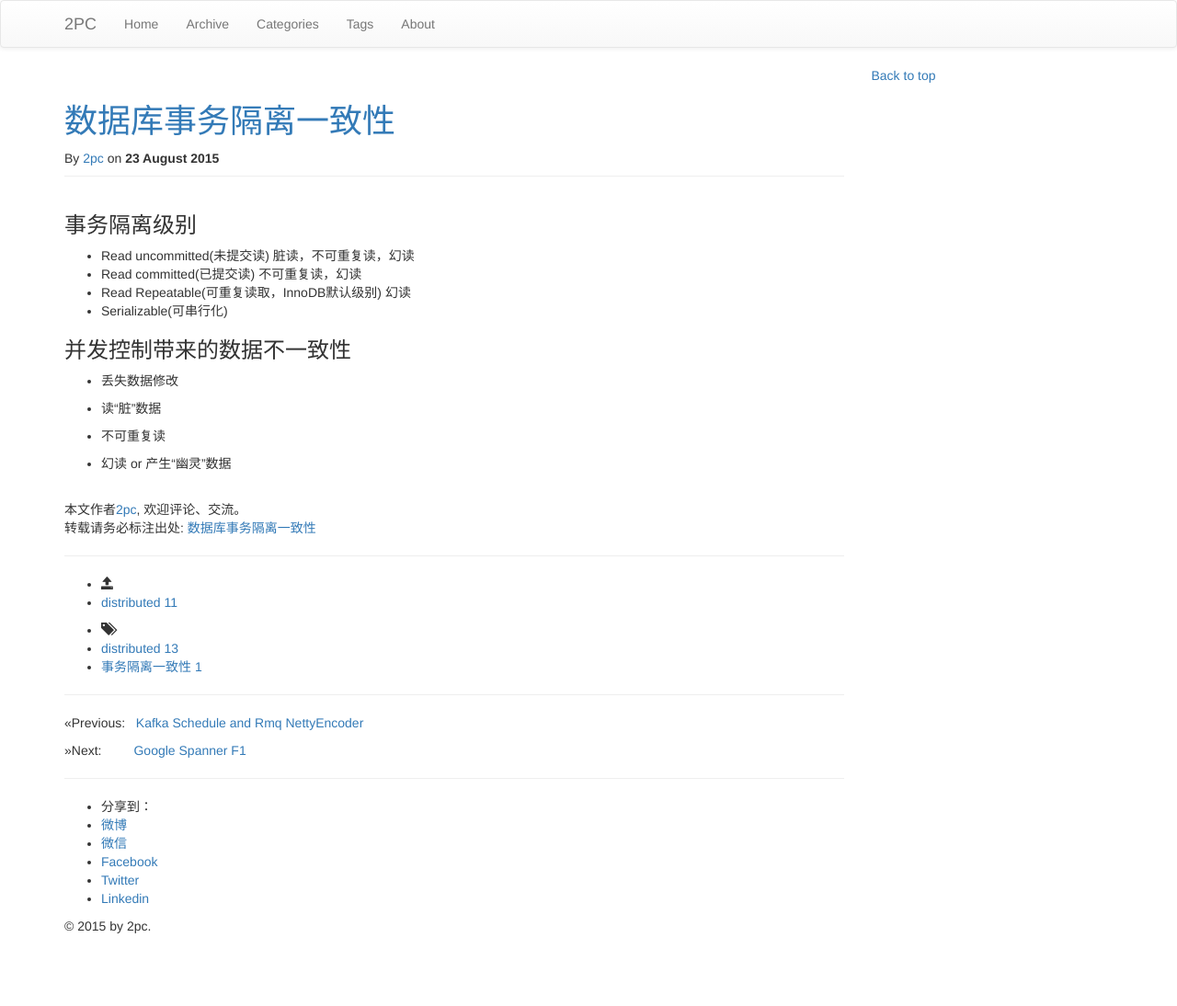
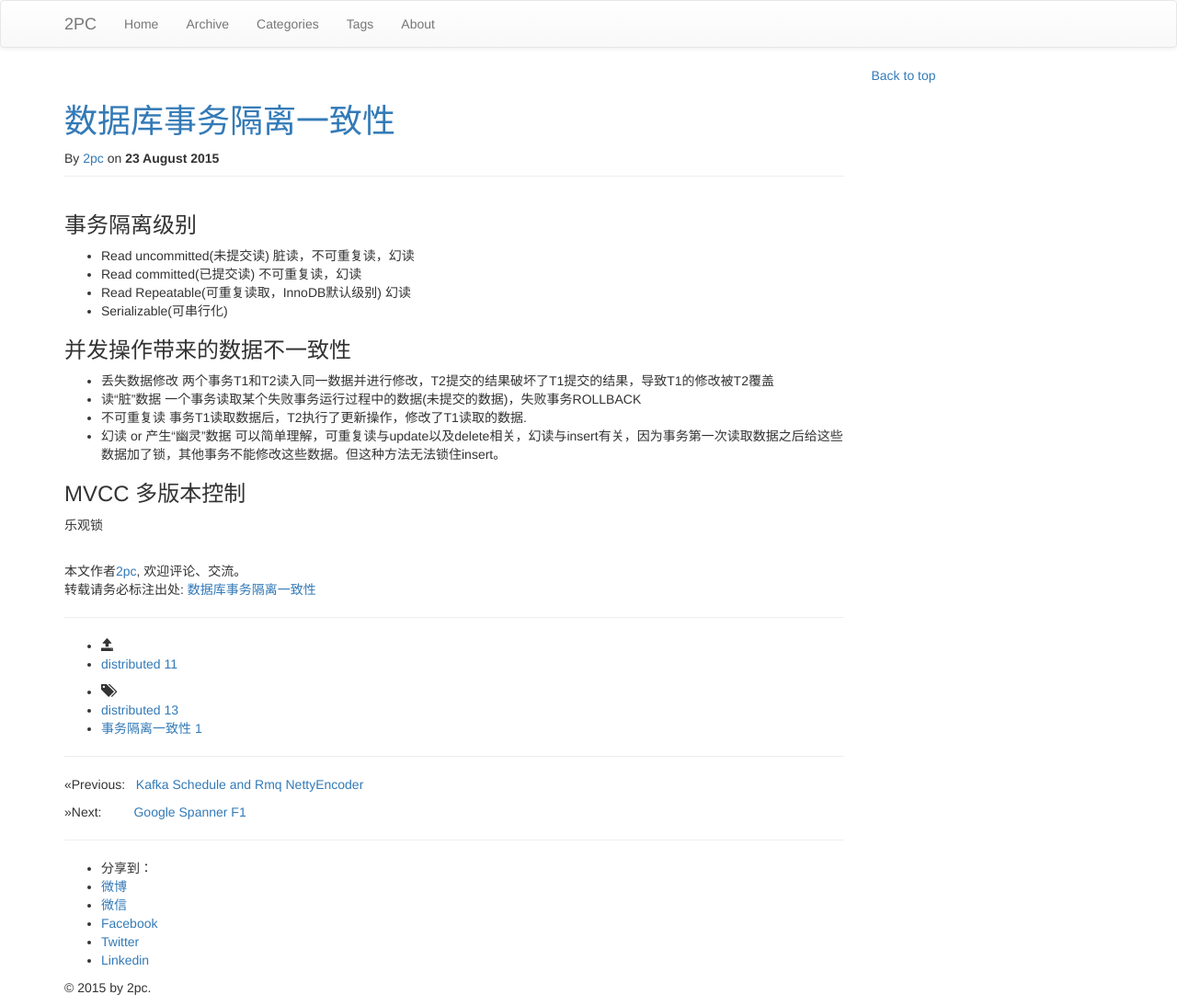
Before and after one commit to luyee/2pc.github.io, a Jekyll site: the page built from _posts/distributed/2015-08-23-db-tr.md, in a window 1280 px wide. Shown: the whole page at 92% size. Built offline with Jekyll 4.4.1, drawn with Linux system fonts in a browser that asks for light colours; nearby versions of some CDN libraries; library files that are not in the unit come from our copies; comment, search, counter and statistics services are not loaded; before the commit the page ends 1027 px from its top, so only the background shows below that.

Commit message:
Update 2015-08-23-db-tr.md

```diff
--- a/_posts/distributed/2015-08-23-db-tr.md
+++ b/_posts/distributed/2015-08-23-db-tr.md
@@ -17,12 +17,16 @@ tags: ["distributed","事务隔离一致性"]
     幻读
 * Serializable(可串行化)
 
-### 并发控制带来的数据不一致性
+### 并发操作带来的数据不一致性
 
 * 丢失数据修改
+    两个事务T1和T2读入同一数据并进行修改，T2提交的结果破坏了T1提交的结果，导致T1的修改被T2覆盖
+* 读“脏”数据
+    一个事务读取某个失败事务运行过程中的数据(未提交的数据)，失败事务ROLLBACK
+* 不可重复读
+    事务T1读取数据后，T2执行了更新操作，修改了T1读取的数据.
+* 幻读 or 产生“幽灵”数据
+    可以简单理解，可重复读与update以及delete相关，幻读与insert有关，因为事务第一次读取数据之后给这些数据加了锁，其他事务不能修改这些数据。但这种方法无法锁住insert。
 
-* 读“脏”数据
-
-* 不可重复读
-
-* 幻读 or 产生“幽灵”数据
+### MVCC 多版本控制
+乐观锁
```
